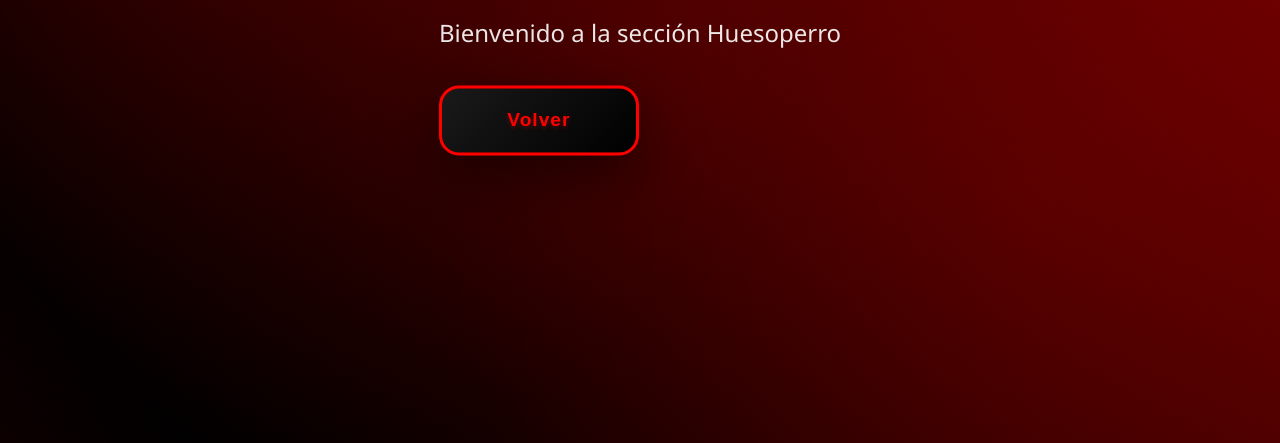
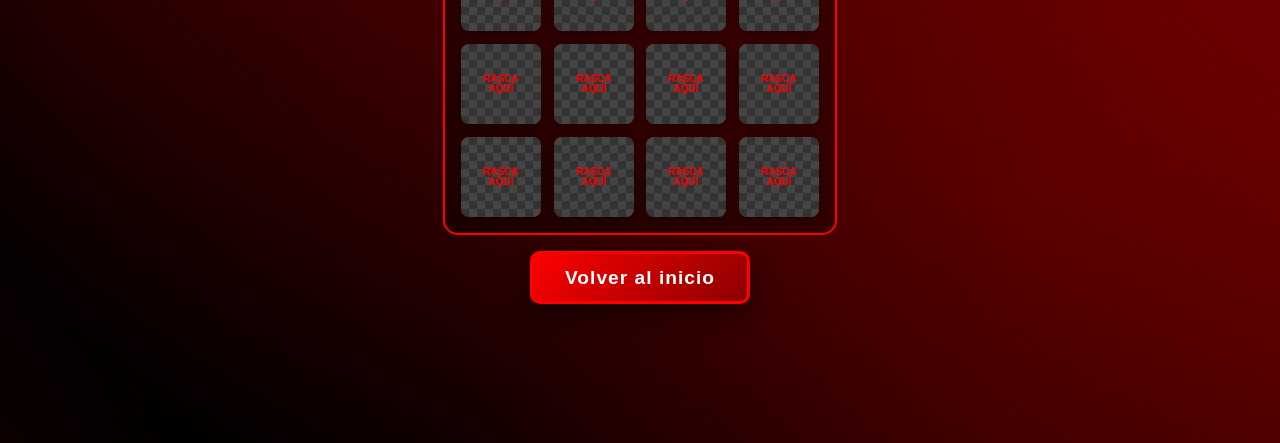
Before and after one commit to SlasherFree/slasherfree.github.io, a plain HTML site: page hueso.html in a window 1280 px wide. Shown: the part 357-800 px from the top of the page. Drawn offline with Linux system fonts and the light colour scheme.

Commit message:
v0.1
Se añade la posibilidad de dejar casillas que ya se han rascado, para asi evitar que se rasque lo misma casilla 2 veces

```diff
--- a/cruelty.js
+++ b/cruelty.js
@@ -20,6 +20,15 @@ const prizes = [
     'PRUEBA',
     'PRUEBA',
     'PRUEBA'
+];
+
+// Estado de las casillas: true = rascada (sin capa), false = sin rascar (con capa)
+// Puedes cambiar estos valores para dejar casillas ya rascadas
+const scratchedState = [
+    true, false, false, false,
+    false, false, false, false,
+    false, false, false, false,
+    false, false, false, false
 ];
 
 // Inicializar el grid de rasca y gana
@@ -46,13 +55,20 @@ function initScratchCards() {
         grid.appendChild(card);
 
         // Inicializar la lógica de rasguño para este canvas
-        initScratchCanvas(canvas);
+        // Pasar el estado (rascado o no) al inicializador
+        initScratchCanvas(canvas, scratchedState[index]);
     });
 }
 
 // Función para inicializar el efecto de rasguño en cada canvas
-function initScratchCanvas(canvas) {
+function initScratchCanvas(canvas, isScratched = false) {
     const ctx = canvas.getContext('2d');
+
+    // Si la casilla ya está rascada, no dibujamos la capa de rasguño
+    if (isScratched) {
+        ctx.clearRect(0, 0, canvas.width, canvas.height);
+        return;
+    }
 
     // Dibujar la capa de rasguño
     ctx.fillStyle = '#333333';
--- a/hueso.css
+++ b/hueso.css
@@ -0,0 +1,207 @@
+* {
+    margin: 0;
+    padding: 0;
+    box-sizing: border-box;
+}
+
+body {
+    height: 100vh;
+    display: flex;
+    justify-content: center;
+    align-items: center;
+    font-family: 'Segoe UI', Tahoma, Geneva, Verdana, sans-serif;
+    overflow: hidden;
+    position: relative;
+}
+
+/* Fondo fluido animado */
+body::before {
+    content: '';
+    position: fixed;
+    top: 0;
+    left: 0;
+    width: 200%;
+    height: 200%;
+    background: linear-gradient(45deg, #000000 0%, #8b0000 25%, #000000 50%, #8b0000 75%, #000000 100%);
+    background-size: 200% 200%;
+    animation: fluidBg 15s ease infinite;
+    z-index: -1;
+}
+
+@keyframes fluidBg {
+    0% {
+        background-position: 0% 50%;
+    }
+    50% {
+        background-position: 100% 50%;
+    }
+    100% {
+        background-position: 0% 50%;
+    }
+}
+
+/* Burbujas flotantes en el fondo */
+body::after {
+    content: '';
+    position: fixed;
+    top: 0;
+    left: 0;
+    width: 100%;
+    height: 100%;
+    background: radial-gradient(circle at 20% 30%, rgba(255, 0, 0, 0.1) 0%, transparent 50%),
+                radial-gradient(circle at 80% 70%, rgba(255, 0, 0, 0.1) 0%, transparent 50%),
+                radial-gradient(circle at 50% 50%, rgba(139, 0, 0, 0.1) 0%, transparent 50%);
+    animation: floatingBubbles 20s ease-in-out infinite;
+    z-index: -1;
+    pointer-events: none;
+}
+
+@keyframes floatingBubbles {
+    0%, 100% {
+        background-position: 0% 0%;
+    }
+    50% {
+        background-position: 50% 50%;
+    }
+}
+
+.container {
+    display: flex;
+    flex-direction: column;
+    gap: 1rem;
+    align-items: center;
+    z-index: 1;
+    position: relative;
+    max-height: 100vh;
+    padding: 1.5rem 1rem;
+}
+
+h1 {
+    font-size: 2rem;
+    color: white;
+    text-shadow: 0 4px 8px rgba(0, 0, 0, 0.7);
+    margin: 0;
+}
+
+.content-wrapper {
+    display: flex;
+    flex-direction: column;
+    align-items: center;
+    gap: 1rem;
+}
+
+.scratch-card-grid {
+    display: grid;
+    grid-template-columns: repeat(4, 1fr);
+    gap: 0.8rem;
+    padding: 1rem;
+    background: rgba(0, 0, 0, 0.3);
+    border-radius: 15px;
+    backdrop-filter: blur(10px);
+    border: 2px solid #ff0000;
+}
+
+.scratch-card {
+    position: relative;
+    width: 80px;
+    height: 80px;
+    cursor: pointer;
+    opacity: 0;
+    animation: fadeInCard 0.5s ease forwards;
+}
+
+@keyframes fadeInCard {
+    from {
+        opacity: 0;
+        transform: scale(0.8);
+    }
+    to {
+        opacity: 1;
+        transform: scale(1);
+    }
+}
+
+.scratch-card:nth-child(1) { animation-delay: 0s; }
+.scratch-card:nth-child(2) { animation-delay: 0.1s; }
+.scratch-card:nth-child(3) { animation-delay: 0.2s; }
+.scratch-card:nth-child(4) { animation-delay: 0.3s; }
+.scratch-card:nth-child(5) { animation-delay: 0.1s; }
+.scratch-card:nth-child(6) { animation-delay: 0.2s; }
+.scratch-card:nth-child(7) { animation-delay: 0.3s; }
+.scratch-card:nth-child(8) { animation-delay: 0.4s; }
+.scratch-card:nth-child(9) { animation-delay: 0.2s; }
+.scratch-card:nth-child(10) { animation-delay: 0.3s; }
+.scratch-card:nth-child(11) { animation-delay: 0.4s; }
+.scratch-card:nth-child(12) { animation-delay: 0.5s; }
+.scratch-card:nth-child(13) { animation-delay: 0.3s; }
+.scratch-card:nth-child(14) { animation-delay: 0.4s; }
+.scratch-card:nth-child(15) { animation-delay: 0.5s; }
+.scratch-card:nth-child(16) { animation-delay: 0.6s; }
+
+.scratch-content {
+    position: absolute;
+    top: 0;
+    left: 0;
+    width: 100%;
+    height: 100%;
+    display: flex;
+    align-items: center;
+    justify-content: center;
+    background: linear-gradient(135deg, #ff6b6b 0%, #ee5a6f 100%);
+    border-radius: 8px;
+    border: 2px solid #8b0000;
+    font-weight: bold;
+    color: white;
+    font-size: 0.75rem;
+    text-align: center;
+    padding: 0.3rem;
+    box-shadow: 0 5px 15px rgba(0, 0, 0, 0.3);
+    z-index: 0;
+}
+
+.scratch-canvas {
+    position: absolute;
+    top: 0;
+    left: 0;
+    border-radius: 8px;
+    cursor: pointer;
+    z-index: 10;
+    display: block;
+}
+
+.button {
+    width: auto;
+    padding: 0.8rem 2rem;
+    font-size: 1.2rem;
+    font-weight: 600;
+    border: none;
+    border-radius: 10px;
+    cursor: pointer;
+    transition: all 0.4s cubic-bezier(0.34, 1.56, 0.64, 1);
+    display: inline-flex;
+    justify-content: center;
+    align-items: center;
+    text-align: center;
+    box-shadow: 0 10px 30px rgba(0, 0, 0, 0.5);
+    letter-spacing: 1px;
+}
+
+.button:hover {
+    transform: translateY(-5px) scale(1.08);
+    box-shadow: 0 15px 40px rgba(255, 0, 0, 0.4);
+}
+
+.button:active {
+    transform: translateY(-2px) scale(1.05);
+}
+
+.button-huesoperro {
+    background: linear-gradient(135deg, #ff0000 0%, #8b0000 100%);
+    color: white;
+    border: 3px solid #ff0000;
+}
+
+.button-huesoperro:hover {
+    background: linear-gradient(135deg, #ff3333 0%, #a00000 100%);
+    border-color: #ff3333;
+}
--- a/hueso.html
+++ b/hueso.html
@@ -3,20 +3,22 @@
 <head>
     <meta charset="UTF-8">
     <meta name="viewport" content="width=device-width, initial-scale=1.0">
-    <title>Huesoperro</title>
-    <link rel="stylesheet" href="style.css">
+    <title>Huesoperro - Rasca y Gana</title>
+    <link rel="stylesheet" href="hueso.css">
 </head>
 <body>
     <div class="container">
-        <div style="text-align: center; color: white; z-index: 2; position: relative;">
-            <h1 style="font-size: 3rem; margin-bottom: 2rem; text-shadow: 0 4px 8px rgba(0, 0, 0, 0.7);">Huesoperro</h1>
-            <p style="font-size: 1.5rem; margin-bottom: 3rem; opacity: 0.9;">Bienvenido a la sección Huesoperro</p>
-            <button class="button button-cruelty" onclick="navigate('index.html')" style="width: 200px; height: 60px; font-size: 1.2rem;">
-                Volver
+        <h1>🎰 Rasca y Gana 🎰</h1>
+
+        <div class="content-wrapper">
+            <div class="scratch-card-grid" id="scratchGrid"></div>
+
+            <button class="button button-huesoperro" onclick="navigate('index.html')">
+                Volver al inicio
             </button>
         </div>
     </div>
 
-    <script src="cruelty.js"></script>
+    <script src="hueso.js"></script>
 </body>
 </html>
--- a/hueso.js
+++ b/hueso.js
@@ -0,0 +1,145 @@
+function navigate(page) {
+    window.location.href = page;
+}
+
+// Premios para las 16 casillas de Huesoperro
+const prizes = [
+    'PRUEBA',
+    'PRUEBA',
+    'PRUEBA',
+    'PRUEBA',
+    'PRUEBA',
+    'PRUEBA',
+    'PRUEBA',
+    'PRUEBA',
+    'PRUEBA',
+    'PRUEBA',
+    'PRUEBA',
+    'PRUEBA',
+    'PRUEBA',
+    'PRUEBA',
+    'PRUEBA',
+    'PRUEBA'
+];
+
+// Estado de las casillas: true = rascada (sin capa), false = sin rascar (con capa)
+// Puedes cambiar estos valores para dejar casillas ya rascadas
+const scratchedState = [
+    true, false, false, false,
+    false, false, false, false,
+    false, false, false, false,
+    false, false, false, false
+];
+
+// Inicializar el grid de rasca y gana
+function initScratchCards() {
+    const grid = document.getElementById('scratchGrid');
+    grid.innerHTML = '';
+
+    prizes.forEach((prize, index) => {
+        const card = document.createElement('div');
+        card.className = 'scratch-card';
+
+        const content = document.createElement('div');
+        content.className = 'scratch-content';
+        content.textContent = prize;
+
+        const canvas = document.createElement('canvas');
+        canvas.className = 'scratch-canvas';
+        canvas.width = 80;
+        canvas.height = 80;
+        canvas.style.touchAction = 'none';
+
+        card.appendChild(content);
+        card.appendChild(canvas);
+        grid.appendChild(card);
+
+        // Inicializar la lógica de rasguño para este canvas
+        // Pasar el estado (rascado o no) al inicializador
+        initScratchCanvas(canvas, scratchedState[index]);
+    });
+}
+
+// Función para inicializar el efecto de rasguño en cada canvas
+function initScratchCanvas(canvas, isScratched = false) {
+    const ctx = canvas.getContext('2d');
+
+    // Si la casilla ya está rascada, no dibujamos la capa de rasguño
+    if (isScratched) {
+        ctx.clearRect(0, 0, canvas.width, canvas.height);
+        return;
+    }
+
+    // Dibujar la capa de rasguño
+    ctx.fillStyle = '#333333';
+    ctx.fillRect(0, 0, canvas.width, canvas.height);
+
+    // Agregar patrón
+    ctx.fillStyle = '#444444';
+    for (let i = 0; i < canvas.width; i += 8) {
+        for (let j = 0; j < canvas.height; j += 8) {
+            if ((i / 8 + j / 8) % 2 === 0) {
+                ctx.fillRect(i, j, 8, 8);
+            }
+        }
+    }
+
+    // Texto indicador
+    ctx.fillStyle = '#ff0000';
+    ctx.font = 'bold 10px Arial';
+    ctx.textAlign = 'center';
+    ctx.textBaseline = 'middle';
+    ctx.fillText('RASCA', canvas.width / 2, canvas.height / 2 - 5);
+    ctx.fillText('AQUÍ', canvas.width / 2, canvas.height / 2 + 5);
+
+    let isScratching = false;
+
+    function scratch(e) {
+        const rect = canvas.getBoundingClientRect();
+        const x = (e.clientX || e.touches[0].clientX) - rect.left;
+        const y = (e.clientY || e.touches[0].clientY) - rect.top;
+
+        // Borrar círculos para simular rasguño
+        ctx.clearRect(x - 12, y - 12, 24, 24);
+    }
+
+    function startScratching(e) {
+        isScratching = true;
+        scratch(e);
+    }
+
+    function stopScratching() {
+        isScratching = false;
+    }
+
+    function moveScratching(e) {
+        if (!isScratching) return;
+        e.preventDefault();
+        scratch(e);
+    }
+
+    // Eventos de mouse
+    canvas.addEventListener('mousedown', startScratching);
+    canvas.addEventListener('mousemove', moveScratching);
+    canvas.addEventListener('mouseup', stopScratching);
+    canvas.addEventListener('mouseout', stopScratching);
+
+    // Eventos de touch para dispositivos móviles
+    canvas.addEventListener('touchstart', (e) => {
+        e.preventDefault();
+        startScratching(e);
+    });
+
+    canvas.addEventListener('touchmove', (e) => {
+        e.preventDefault();
+        moveScratching(e);
+    });
+
+    canvas.addEventListener('touchend', (e) => {
+        e.preventDefault();
+        stopScratching();
+    });
+}
+
+// Inicializar cuando carga la página
+window.addEventListener('load', initScratchCards);
```
